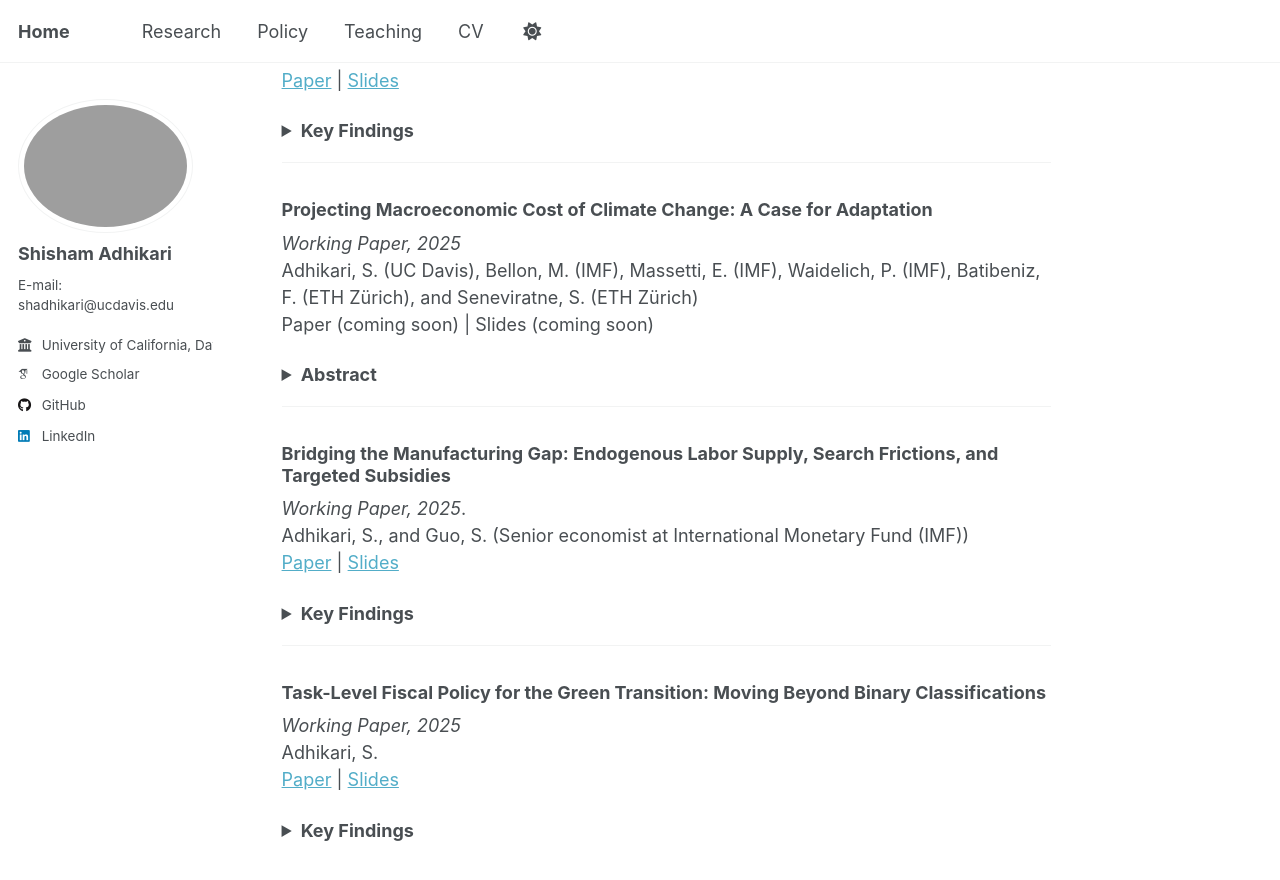
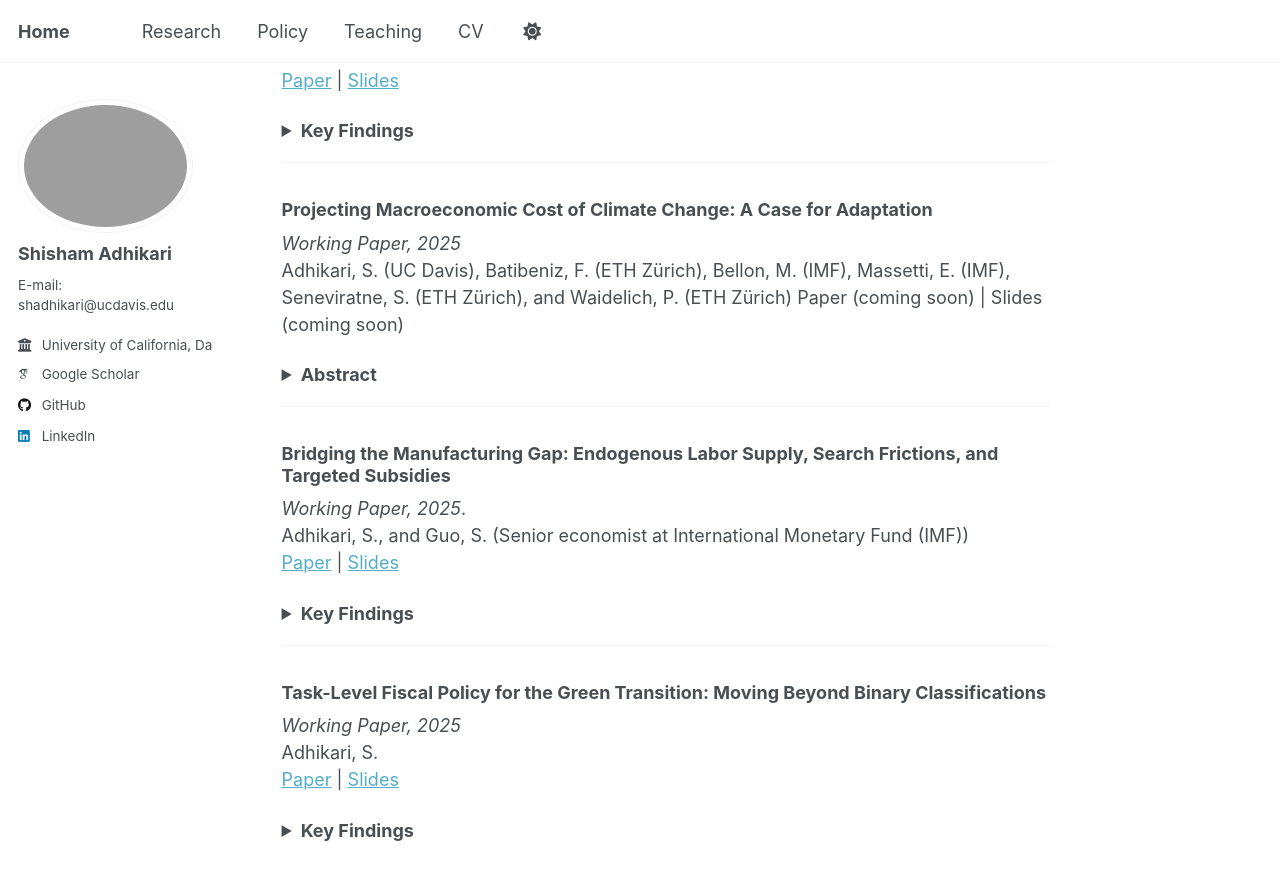
Before and after one commit to adhikars11/shadhikari, a Jekyll site: the page built from _pages/research.md, in a window 1280 px wide and 900 px high, scrolled down 555 px. Shown: the top 880 px of the window. Built offline with Jekyll 4.4.1, drawn with Linux system fonts in a browser that asks for light colours; some web fonts are replaced.

Commit message:
Reorder author names in research paper entry

```diff
--- a/_pages/research.md
+++ b/_pages/research.md
@@ -38,7 +38,7 @@ Adhikari, S.
 
 ### Projecting Macroeconomic Cost of Climate Change: A Case for Adaptation
 *Working Paper, 2025*
-Adhikari, S. (UC Davis), Bellon, M. (IMF), Massetti, E. (IMF), Waidelich, P. (IMF), Batibeniz, F. (ETH Zürich), and Seneviratne, S. (ETH Zürich)
+Adhikari, S. (UC Davis), Batibeniz, F. (ETH Zürich), Bellon, M. (IMF), Massetti, E. (IMF), Seneviratne, S. (ETH Zürich), and Waidelich, P. (ETH Zürich)
 Paper (coming soon) | Slides (coming soon)
 
 <details><summary><strong>Abstract</strong></summary>
```
